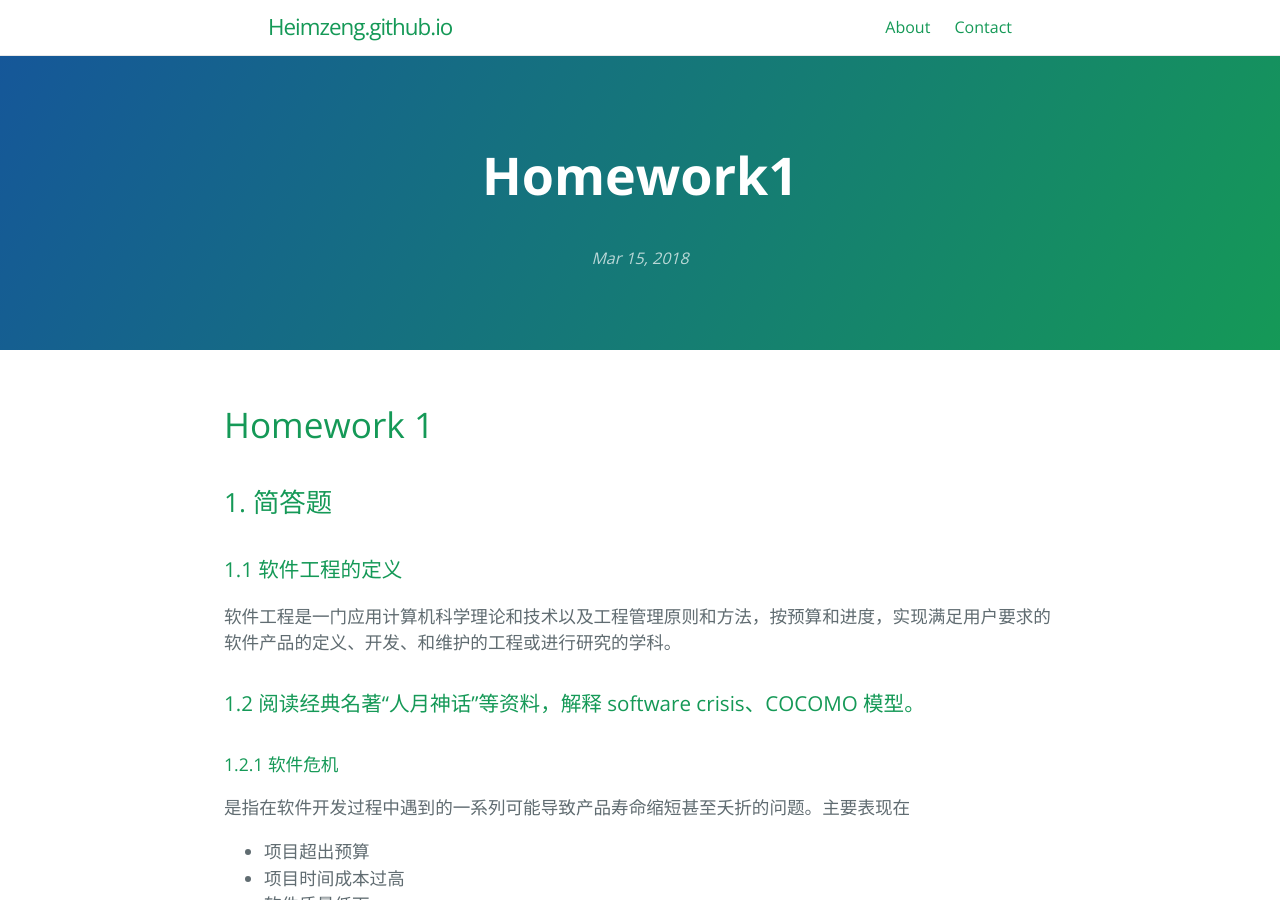
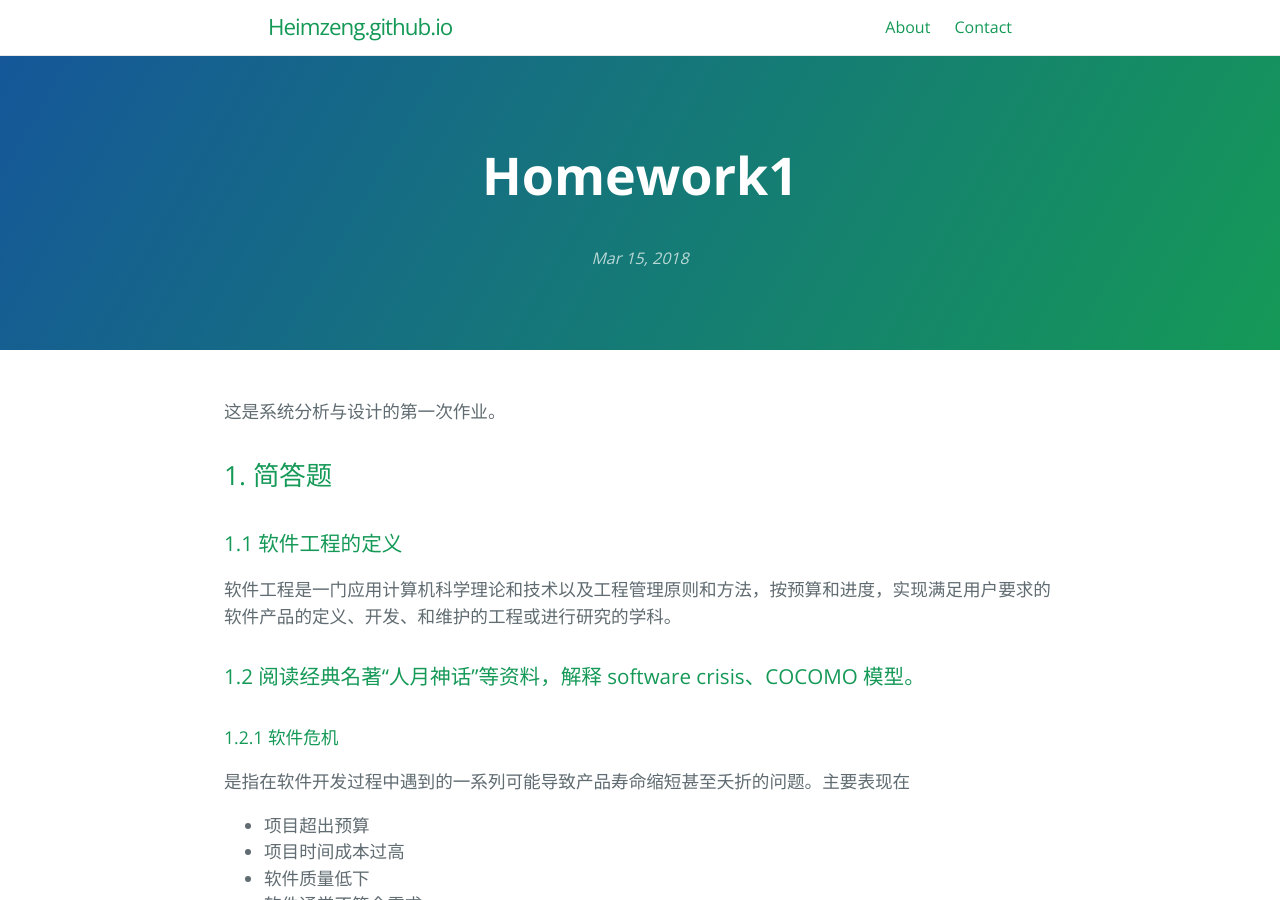
Before and after one commit to Heimzeng/Heimzeng.github.io, a Jekyll site: the page built from _posts/2018-03-15-homework1-of-software-system-analysis-and-design.md, in a window 1280 px wide and 900 px high. Built offline with Jekyll 4.4.1, drawn with Linux system fonts in a browser that asks for light colours; formulas are drawn with MathJax 3.

Commit message:
update hw1

```diff
--- a/_posts/2018-03-15-homework1-of-software-system-analysis-and-design.md
+++ b/_posts/2018-03-15-homework1-of-software-system-analysis-and-design.md
@@ -2,7 +2,7 @@
 layout: post
 title: "Homework1"
 ---
-# Homework 1
+这是系统分析与设计的第一次作业。
 ## 1. 简答题
 ### 1.1 软件工程的定义
 软件工程是一门应用计算机科学理论和技术以及工程管理原则和方法，按预算和进度，实现满足用户要求的软件产品的定义、开发、和维护的工程或进行研究的学科。
```
